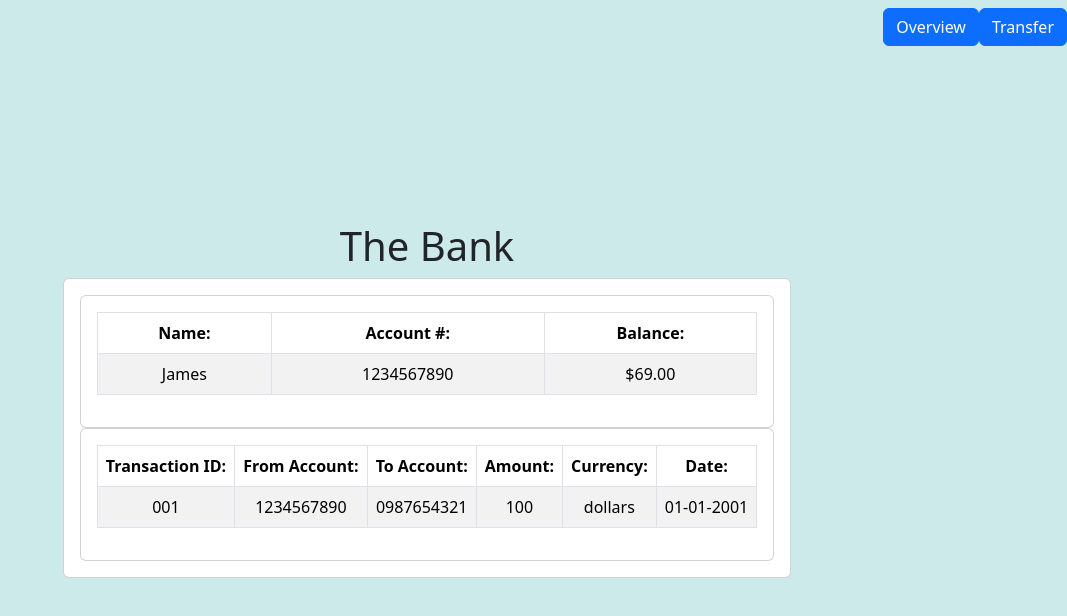
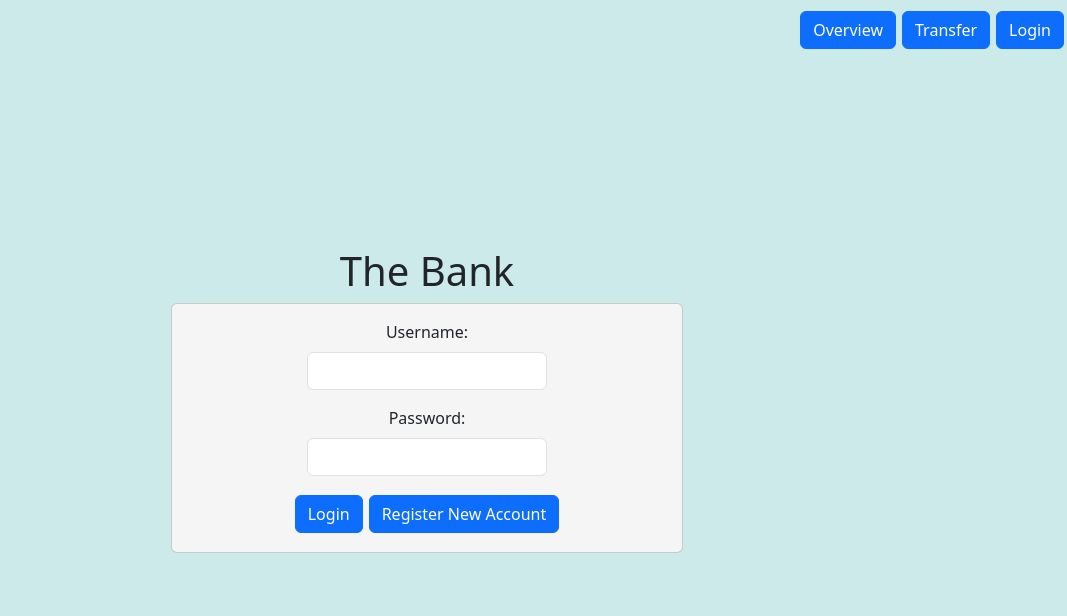
Before and after one commit to Grebllah/social_media, a React (Vite) app in the folder frontend/: page / in a window 1280 px wide. Shown: the top 616 px of the page, without its empty margins (213-1280 px from the left). Built offline with nearby package versions, Linux system fonts and the light colour scheme.

Commit message:
add authentication component, navigation extensions

```diff
--- /dev/null
+++ b/frontend/components/authentication/Authentication.css
@@ -0,0 +1,14 @@
+.form-control {
+    width: 240px;
+    margin: auto;
+}
+
+.auth {
+    width: 32rem;
+    background-color:whitesmoke
+}
+
+button {
+    width: fit-content;
+    margin: 3px;
+}
--- /dev/null
+++ b/frontend/components/authentication/Authentication.jsx
@@ -0,0 +1,84 @@
+import {useState} from 'react'
+import { Button, Card, Form } from 'react-bootstrap'
+import './Authentication.css'
+
+function Authentication() {
+    const [authRoute, setAuthRoute] = useState('login')
+    return (
+        <>
+            {authRoute === "login"
+            ?
+                <Login
+                    authRoute={authRoute}
+                    setAuthRoute={setAuthRoute}
+                />
+            : authRoute === "register"
+            ?
+                <Register
+                    authRoute={authRoute}
+                    setAuthRoute={setAuthRoute}
+                />
+            :
+            <></>
+            }
+        </>
+    )
+}
+
+function Login(props) {
+    return (
+        <>
+            <Card className="auth">
+                <Card.Body>
+                    <Form.Group className="mb-3">
+                        <Form.Label>Username:</Form.Label>
+                        <Form.Control className="username"></Form.Control>
+                    </Form.Group>
+                    <Form.Group className="mb-3">
+                        <Form.Label>Password:</Form.Label>
+                        <Form.Control className="password"></Form.Control>
+                    </Form.Group>
+                    <Button>Login</Button>
+                    <Button
+                    onClick={
+                        ()=>{
+                            props.setAuthRoute('register')
+                        }
+                    }>Register New Account</Button>
+                </Card.Body>
+            </Card>
+        </>
+    )
+}
+
+function Register(props) {
+    return (
+        <>
+            <Card className="auth">
+                <Card.Body>
+                    <Form.Group className="mb-3">
+                        <Form.Label>E-mail Address:</Form.Label>
+                        <Form.Control className="email"></Form.Control>
+                    </Form.Group>
+                    <Form.Group className="mb-3">
+                        <Form.Label>Username:</Form.Label>
+                        <Form.Control className="username"></Form.Control>
+                    </Form.Group>
+                    <Form.Group className="mb-3">
+                        <Form.Label>Password:</Form.Label>
+                        <Form.Control className="password"></Form.Control>
+                    </Form.Group>
+                    <Button
+                    onClick={
+                        ()=>{
+                            props.setAuthRoute('login')
+                        }
+                    }>Cancel</Button>
+                    <Button>Create Account</Button>
+                </Card.Body>
+            </Card>
+        </>
+    )
+}
+
+export default Authentication
--- /dev/null
+++ b/frontend/components/main/Main.css
@@ -0,0 +1,9 @@
+.form-control {
+    width: 240px;
+    margin: auto;
+}
+
+#transfer {
+    width: 32rem;
+    background-color:whitesmoke
+}
--- a/frontend/components/main/Overview.jsx
+++ b/frontend/components/main/Overview.jsx
@@ -1,7 +1,4 @@
-import React from 'react'
-import { Table, Card, Button } from 'react-bootstrap'
-import TransferPage from './TransferPage'
-import Navigation from '../navigation/Navigation'
+import { Table, Card } from 'react-bootstrap'
 
 function Overview(props) {
     return (
--- a/frontend/components/main/TransferPage.jsx
+++ b/frontend/components/main/TransferPage.jsx
@@ -1,6 +1,5 @@
-import React, { useState } from "react";
-import { Card, Form, Button, Nav } from "react-bootstrap";
-import Navigation from "../navigation/Navigation";
+import { Card, Form, Button } from "react-bootstrap";
+import './Main.css'
 
 function TransferPage(props) {
     return (
@@ -13,7 +12,6 @@ function TransferPage(props) {
                     />
                     <Button
                     onClick={()=>{
-                        console.log(props.txDetails)
                         props.sendTransaction(props.txDetails)
                     }}
                     >Transfer Now
@@ -27,7 +25,7 @@ function TransferPage(props) {
 function TransferForm(props) {
     return (
         <>
-            <Card>
+            <Card id="transfer">
                 <Card.Body>
                     <Form.Group className="mb-3">
                         <Form.Label>
--- a/frontend/components/navigation/Navigation.jsx
+++ b/frontend/components/navigation/Navigation.jsx
@@ -1,4 +1,3 @@
-import React, {Component} from "react"
 import { Button, Navbar } from 'react-bootstrap'
 
 function Navigation(props) {
@@ -9,15 +8,22 @@ function Navigation(props) {
                 onClick={
                     ()=>{
                         props.onRouteChange('overview')
-                        }}>
-                    Overview
+                        }
+                }> Overview
                 </Button>
                 <Button
                 onClick={
                     ()=>{
                         props.onRouteChange('transfer')
-                        }}>
-                    Transfer
+                        }
+                }> Transfer
+                </Button>
+                <Button
+                onClick={
+                    ()=>{
+                        props.onRouteChange('authentication')
+                    }
+                }> Login
                 </Button>
             </Navbar>
         </>
--- a/frontend/src/App.jsx
+++ b/frontend/src/App.jsx
@@ -1,13 +1,14 @@
-import { React, useEffect, useState } from 'react'
+import { useState } from 'react'
 import './App.css'
 import Overview from '../components/main/Overview'
 import TransferPage from '../components/main/TransferPage'
 import Navigation from '../components/navigation/Navigation'
 import '../node_modules/bootstrap/dist/css/bootstrap.min.css'
+import Authentication from '../components/authentication/Authentication'
 
 
 function App() {
-  const [route, setRoute] = useState('overview')
+  const [route, setRoute] = useState('authentication')
   const [username, setUsername] = useState('')
   const [txDetails, setTxDetails] = useState({
     txToAccount: '',
@@ -50,13 +51,19 @@ function App() {
       {route === 'overview'
       ?
         <Overview onRouteChange={onRouteChange}/>
-      :
+      : route === 'transfer'
+      ?
         <TransferPage
           onRouteChange={onRouteChange}
           sendTransaction={sendTransaction}
           onFormTextChange={onFormTextChange}
           txDetails={txDetails}
         />
+      : route === 'authentication'
+      ?
+        <Authentication/>
+      :
+      <></>
       }
     </div>
   )
```
Also changed, not shown: frontend/Test.jsx (added).
